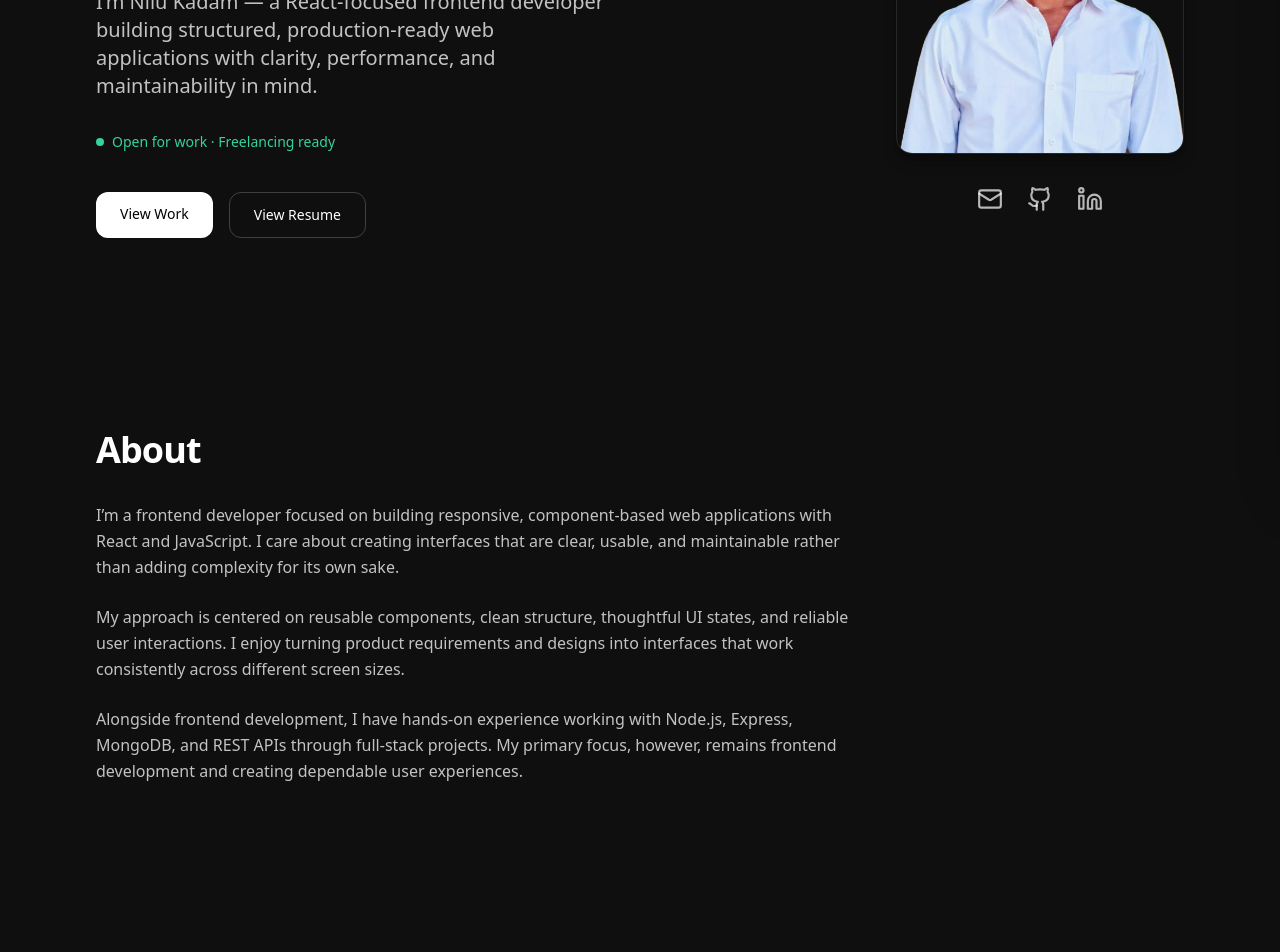
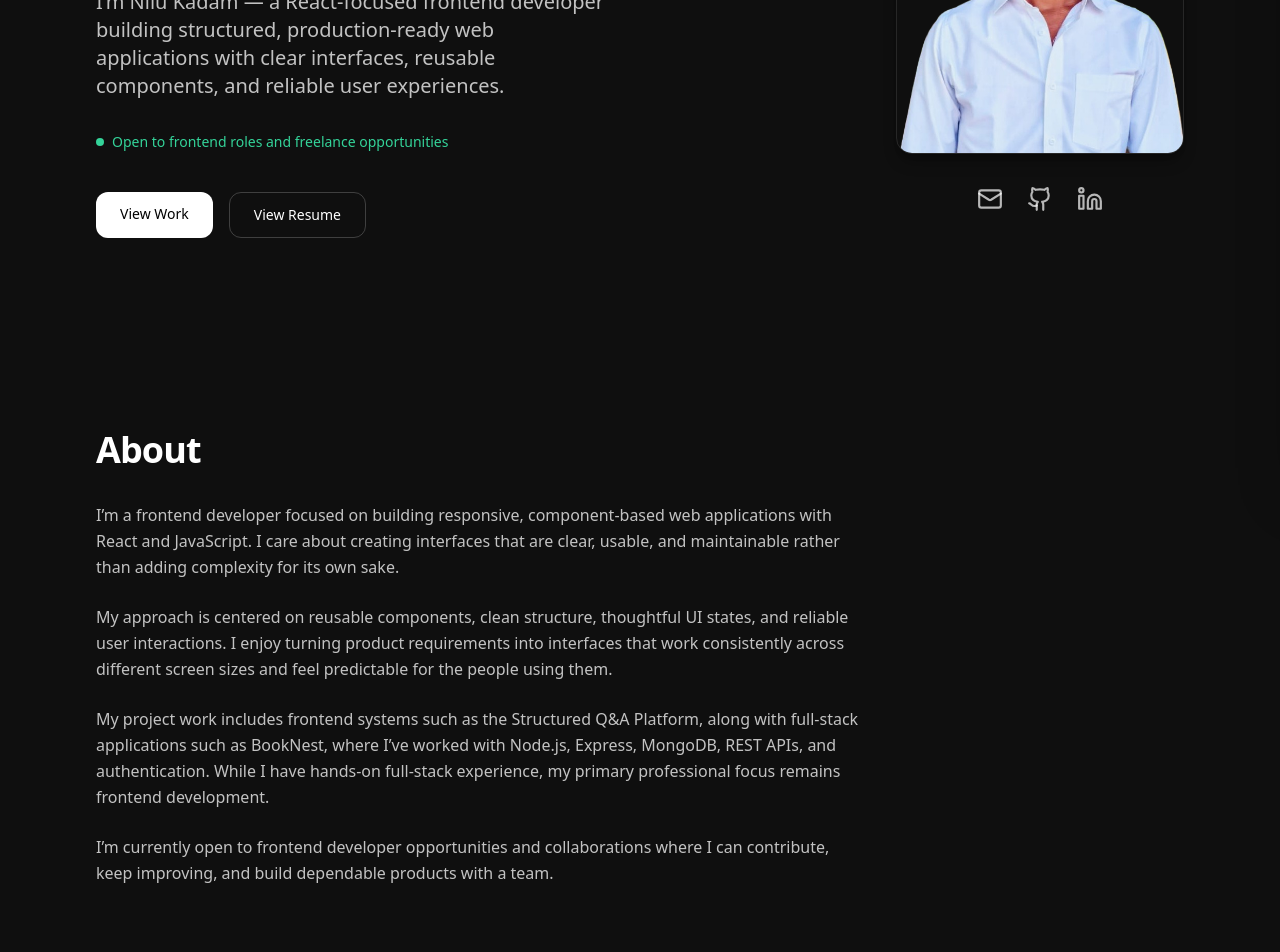
Before and after one commit to nilukadam/My-Portfolio, a React (Vite) app: page / in a window 1280 px wide. Shown: the part 320-1272 px from the top of the page. Built offline with nearby package versions, Linux system fonts and the light colour scheme.

Commit message:
Improve portfolio contact flow

```diff
--- a/src/components/layout/Footer.jsx
+++ b/src/components/layout/Footer.jsx
@@ -2,23 +2,21 @@ function Footer() {
   return (
     <footer className="border-t border-white/10 mt-24">
       <div className="max-w-6xl mx-auto px-4 sm:px-6 lg:px-8 py-12">
-
         <div className="flex flex-col md:flex-row md:items-center md:justify-between gap-8">
 
-          {/* Left Side */}
+          {/* Professional Summary */}
           <div className="space-y-2 max-w-md">
             <p className="text-white/85 font-medium">
-              Structured frontend systems. Built with clarity and intent.
+              Frontend developer focused on clear, reliable web experiences.
             </p>
 
             <p className="text-white/65 text-sm">
-              Open to frontend roles and product-focused collaborations.
+              Open to frontend roles, freelance work, and product-focused collaborations.
             </p>
           </div>
 
-          {/* Right Side */}
+          {/* Contact Links */}
           <div className="flex flex-col items-start md:items-end space-y-3 text-sm">
-
             <div className="flex gap-6 text-white/65">
 
               {/* GitHub */}
@@ -51,17 +49,14 @@ function Footer() {
               >
                 Email
               </a>
-
             </div>
 
             <p className="text-white/50">
               © {new Date().getFullYear()} Nilu Kadam
             </p>
-
           </div>
 
         </div>
-
       </div>
     </footer>
   );
--- a/src/components/motion/MotionWrapper.jsx
+++ b/src/components/motion/MotionWrapper.jsx
@@ -1,15 +1,22 @@
-import { motion, useReducedMotion } from 'framer-motion';
+import { motion, useReducedMotion } from "framer-motion";
 
 const MotionWrapper = ({
   children,
   variants,
-  className = '',
+  className = "",
   ...props
 }) => {
   const prefersReducedMotion = useReducedMotion();
 
   if (prefersReducedMotion) {
-    return <div className={className}>{children}</div>;
+    return (
+      <div
+        className={className}
+        {...props}
+      >
+        {children}
+      </div>
+    );
   }
 
   return (
--- a/src/features/about/AboutSection.jsx
+++ b/src/features/about/AboutSection.jsx
@@ -2,13 +2,14 @@ import { motion } from "framer-motion";
 import { fade, stagger } from "../../components/motion";
 
 /*
-  AboutSection — Final B1 Version
+  AboutSection — B3 Trust & Conversation Version
 
-  Positioning:
-  - Frontend Developer remains the primary identity
-  - React and JavaScript are clearly represented
-  - Emphasis stays on maintainable, responsive interfaces
-  - Content remains grounded and avoids exaggerated claims
+  Purpose:
+  - Establish professional credibility
+  - Explain frontend focus and working approach
+  - Connect technical experience with real project work
+  - Keep full-stack experience secondary but credible
+  - Create a natural bridge toward professional conversation
 */
 
 const AboutSection = () => {
@@ -49,15 +50,24 @@ const AboutSection = () => {
             <motion.p variants={fade}>
               My approach is centered on reusable components, clean structure,
               thoughtful UI states, and reliable user interactions. I enjoy
-              turning product requirements and designs into interfaces that
-              work consistently across different screen sizes.
+              turning product requirements into interfaces that work
+              consistently across different screen sizes and feel predictable
+              for the people using them.
             </motion.p>
 
             <motion.p variants={fade}>
-              Alongside frontend development, I have hands-on experience
-              working with Node.js, Express, MongoDB, and REST APIs through
-              full-stack projects. My primary focus, however, remains
-              frontend development and creating dependable user experiences.
+              My project work includes frontend systems such as the Structured
+              Q&A Platform, along with full-stack applications such as
+              BookNest, where I’ve worked with Node.js, Express, MongoDB, REST
+              APIs, and authentication. While I have hands-on full-stack
+              experience, my primary professional focus remains frontend
+              development.
+            </motion.p>
+
+            <motion.p variants={fade}>
+              I’m currently open to frontend developer opportunities and
+              collaborations where I can contribute, keep improving, and build
+              dependable products with a team.
             </motion.p>
 
           </div>
--- a/src/features/contact/ContactSection.jsx
+++ b/src/features/contact/ContactSection.jsx
@@ -1,11 +1,13 @@
 /*
-  ContactSection — Final Production Version
+  ContactSection — B4 Technical Cleanup Version
 
   Purpose:
   - Provide a clear recruiter/client contact path
-  - Keep the implementation lightweight and dependency-free
-  - Use the visitor's default email client for message delivery
-  - Preserve the existing visual system
+  - Validate the contact form
+  - Prepare a mailto message using the visitor's email client
+  - Clearly explain what happens after submission
+  - Provide a direct email fallback
+  - Avoid claiming that the website sends email directly
 */
 
 const CONTACT_EMAIL = "kadamnilu12@gmail.com";
@@ -14,7 +16,8 @@ const ContactSection = () => {
   const handleSubmit = (event) => {
     event.preventDefault();
 
-    const formData = new FormData(event.currentTarget);
+    const form = event.currentTarget;
+    const formData = new FormData(form);
 
     const name = formData.get("name")?.toString().trim();
     const email = formData.get("email")?.toString().trim();
@@ -56,12 +59,12 @@ const ContactSection = () => {
             id="contact-heading"
             className="text-3xl sm:text-4xl font-semibold tracking-tight"
           >
-            Get in touch
+            Let’s talk
           </h2>
 
           <p className="text-white/75 mt-4 leading-relaxed">
-            If you’d like to discuss a project, role, or collaboration,
-            feel free to leave a message. I’ll get back to you.
+            Interested in a frontend role, a project, or a collaboration?
+            Send me a message and I’ll be happy to connect.
           </p>
         </div>
 
@@ -153,7 +156,7 @@ const ContactSection = () => {
                 focus:outline-none
                 focus:ring-2 focus:ring-white/20
               "
-              placeholder="Briefly describe what you’d like to discuss"
+              placeholder="Tell me what you’d like to discuss"
             />
           </div>
 
@@ -172,18 +175,24 @@ const ContactSection = () => {
           >
             Send message
           </button>
-
         </form>
 
+        {/* Email Delivery Explanation */}
+        <p className="max-w-3xl mt-5 text-sm text-white/50 leading-relaxed">
+          Clicking “Send message” opens your default email application
+          with the message prepared. You can review it before sending.
+        </p>
+
         {/* Direct Email Fallback */}
-        <p className="max-w-3xl mt-6 text-sm text-white/50">
-          Prefer email?{" "}
+        <p className="max-w-3xl mt-3 text-sm text-white/50">
+          If your email application doesn’t open,{" "}
           <a
             href={`mailto:${CONTACT_EMAIL}`}
             className="text-white/70 hover:text-white transition-colors duration-200"
           >
-            Contact me directly
+            email me directly
           </a>
+          .
         </p>
 
       </div>
--- a/src/features/hero/HeroSection.jsx
+++ b/src/features/hero/HeroSection.jsx
@@ -3,6 +3,17 @@ import { fade, stagger } from "../../components/motion";
 import { Github, Linkedin, Mail } from "lucide-react";
 import resumePDF from "../../assets/images/MyResume.pdf";
 import profileImage from "../../assets/images/myPic.png";
+
+/*
+  HeroSection — B3 Trust & Conversation Version
+
+  Purpose:
+  - Establish immediate professional identity
+  - Communicate a credible frontend focus
+  - Show current availability clearly
+  - Provide direct access to work and resume
+  - Provide trusted professional contact channels
+*/
 
 const HeroSection = () => {
   return (
@@ -37,7 +48,7 @@ const HeroSection = () => {
               max-w-3xl
             "
           >
-            I Engineer Clean, Scalable Frontend Experiences.
+            I Build Clean, Reliable Frontend Experiences.
           </motion.h1>
 
           {/* Subheading */}
@@ -52,7 +63,8 @@ const HeroSection = () => {
           >
             I’m Nilu Kadam — a React-focused frontend developer
             building structured, production-ready web applications
-            with clarity, performance, and maintainability in mind.
+            with clear interfaces, reusable components, and reliable
+            user experiences.
           </motion.p>
 
           {/* Availability */}
@@ -69,7 +81,7 @@ const HeroSection = () => {
               className="w-2 h-2 mr-2 rounded-full bg-emerald-400"
             />
 
-            Open for work · Freelancing ready
+            Open to frontend roles and freelance opportunities
           </motion.div>
 
           {/* CTA Buttons */}
@@ -127,7 +139,6 @@ const HeroSection = () => {
               space-y-6
             "
           >
-
             {/* Profile Photo */}
             <div
               className="
@@ -154,7 +165,6 @@ const HeroSection = () => {
                 pt-2
               "
             >
-
               {/* Email */}
               <div className="relative group">
                 <a
@@ -251,11 +261,9 @@ const HeroSection = () => {
                   LinkedIn
                 </span>
               </div>
-
             </div>
           </div>
         </motion.div>
-
       </motion.div>
     </section>
   );
--- a/src/features/services/services.data.js
+++ b/src/features/services/services.data.js
@@ -2,29 +2,29 @@ export const services = [
   {
     title: "Frontend Development (React)",
     problem:
-      "Teams and founders often need help turning product ideas into clean, maintainable user interfaces.",
+      "Product ideas need clear, responsive interfaces that users can understand and use easily.",
     approach:
-      "I build React applications with reusable components, responsive layouts, and a strong focus on clarity and maintainability.",
+      "I build React interfaces with reusable components, responsive layouts, and a focus on clean structure and maintainable code.",
   },
   {
     title: "UI Implementation from Design",
     problem:
-      "Good designs can lose consistency and usability when they are translated into code.",
+      "A good design needs to translate consistently across different screen sizes and interactions.",
     approach:
-      "I translate designs into responsive interfaces using React and modern CSS workflows while keeping accessibility and usability in mind.",
+      "I turn designs and UI requirements into responsive React interfaces while keeping usability, consistency, and accessibility basics in mind.",
   },
   {
     title: "Frontend Structure & Refactoring",
     problem:
-      "As frontend projects grow, components and UI logic can become difficult to maintain and extend.",
+      "As frontend projects grow, components and UI logic can become harder to understand and maintain.",
     approach:
-      "I help organize components, improve code structure, and refactor existing frontend code for better readability and maintainability.",
+      "I improve component organization, simplify frontend structure, and refactor existing code to make it easier to read and extend.",
   },
   {
     title: "Motion & Interaction",
     problem:
-      "Interfaces can feel static or unclear when important interactions lack visual feedback.",
+      "Interfaces can feel unclear or static when important interactions lack appropriate visual feedback.",
     approach:
-      "I use subtle Framer Motion animations to improve interaction clarity and flow without distracting from the experience.",
+      "I use subtle Framer Motion animations to support interaction feedback and page flow without distracting from the interface.",
   },
 ];
--- a/src/features/skills/SkillsSection.jsx
+++ b/src/features/skills/SkillsSection.jsx
@@ -1,10 +1,10 @@
 /*
-  SkillsSection — Final Production Version
+  SkillsSection — B3 Trust & Conversation Version
 
   Positioning:
   - Frontend development remains the primary skill area
   - Backend skills demonstrate supporting full-stack capability
-  - Tools and engineering practices reinforce production readiness
+  - Tools and development practices reinforce practical frontend capability
 */
 
 const skills = [
```
